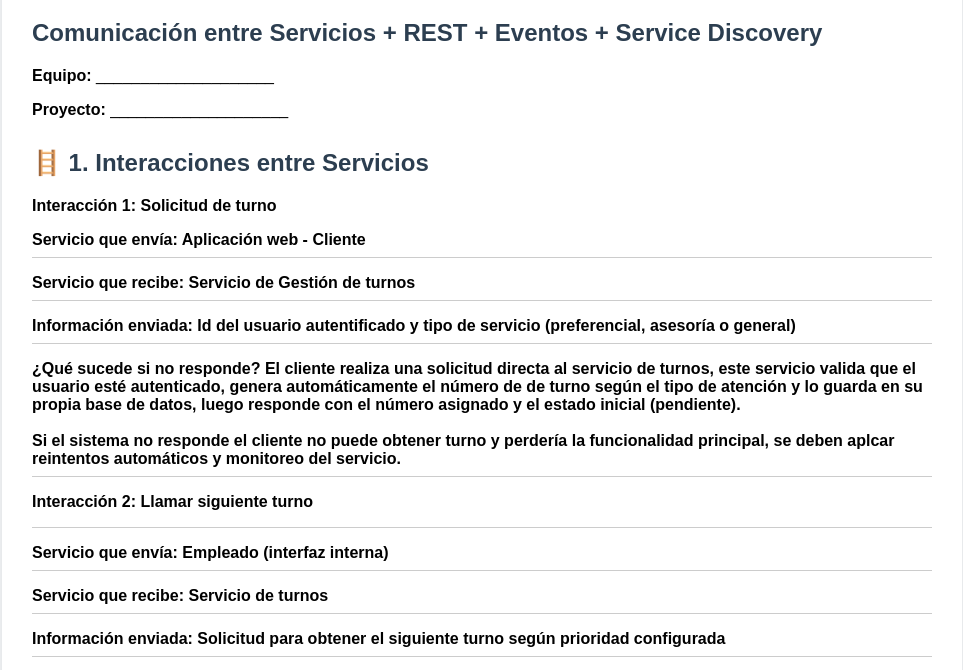
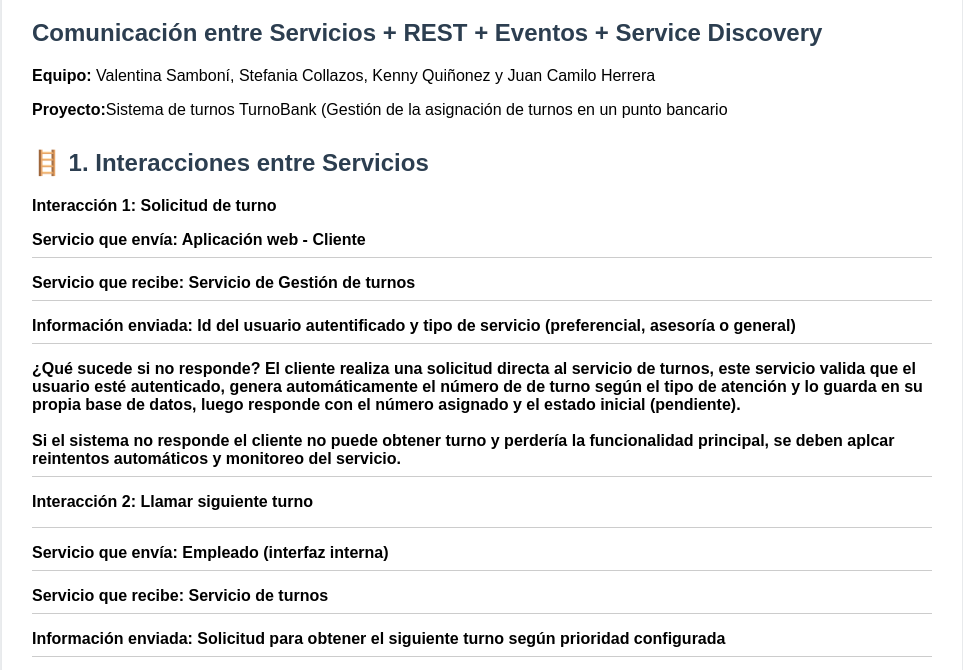
Before and after one commit to juanhr1/Sistema-de-turnos, a plain HTML site: page codigotaller.html in a window 1280 px wide. Shown: the part 92-762 px from the top of the page, without its empty margins (158-1121 px from the left). Drawn offline with Linux system fonts and the light colour scheme.

Commit message:
Actcodigotaller.html

```diff
--- a/codigotaller.html
+++ b/codigotaller.html
@@ -79,8 +79,8 @@
 <h1>🌐 Actividad Clase 4</h1>
 <h2>Comunicación entre Servicios + REST + Eventos + Service Discovery</h2>
 
-<p><strong>Equipo:</strong> ____________________</p>
-<p><strong>Proyecto:</strong> ____________________</p>
+<p><strong>Equipo:</strong> Valentina Samboní, Stefania Collazos, Kenny Quiñonez y Juan Camilo Herrera </p>
+<p><strong>Proyecto:</strong>Sistema de turnos TurnoBank (Gestión de la asignación de turnos en un punto bancario</p>
 
 <div class="section">
 <h2>🪜 1. Interacciones entre Servicios</h2>
@@ -268,4 +268,5 @@
 
 </div>
 </body>
+
 </html>
```
